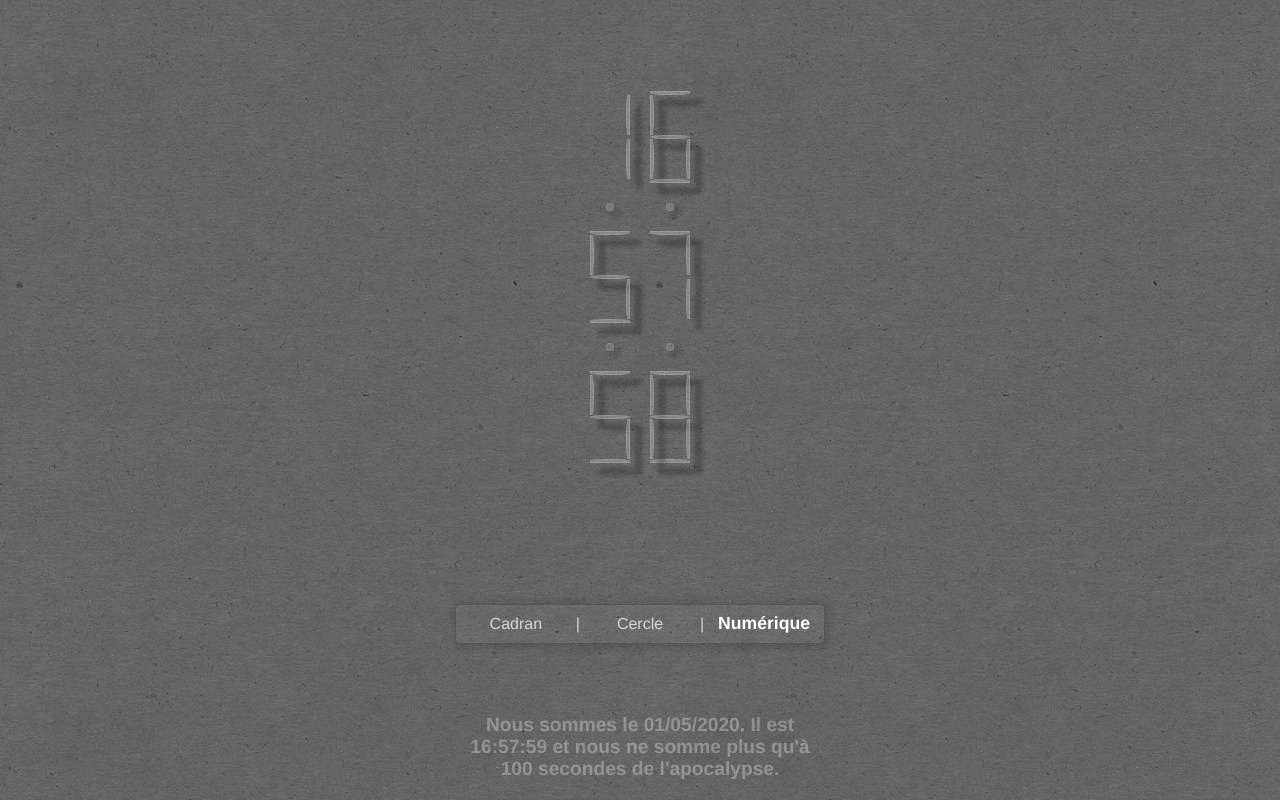
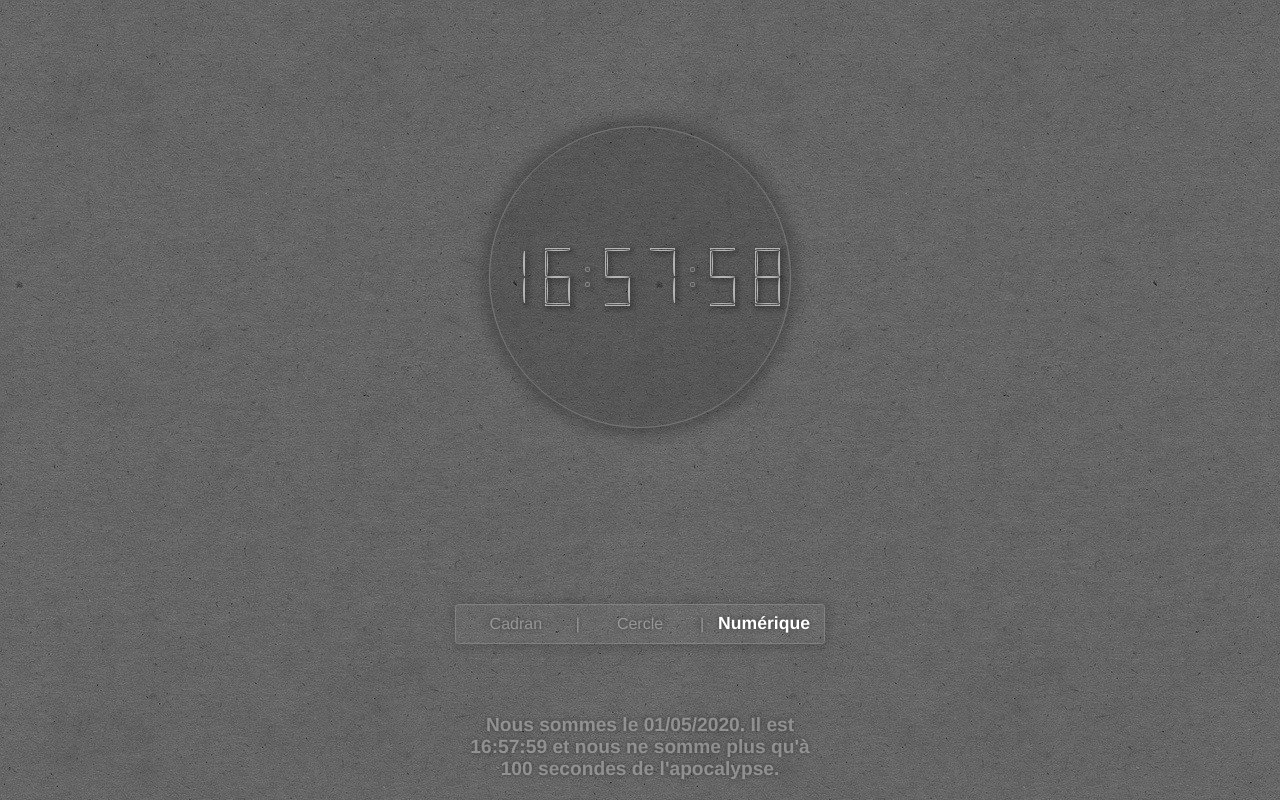
Before and after one commit to clabroche/clock, a Vue app: page /digital in a window 1280 px wide. Built offline with nearby package versions, Linux system fonts and the light colour scheme.

Commit message:
fix(all): make all more elegant and i know, this is a bad commit name

```diff
--- a/src/App.vue
+++ b/src/App.vue
@@ -1,7 +1,11 @@
 <template>
   <div id="app">
     <div class="clock-container">
-      <router-view/>
+      <div class="clock-border">
+        <transition name="fade">
+          <router-view/>
+        </transition>
+      </div>
     </div>
     <div class="nav">
       <a @click="$router.push({name: 'dial'})" :class="{
@@ -49,6 +53,22 @@ body {
 }
 .clock-container {
   flex-grow: 1;
+  display: flex;
+  justify-content: center;
+  position: relative;
+  align-items: center;
+  .clock-border {
+    display: flex;
+    justify-content: center;
+    align-items: center;
+    box-shadow: 0 0 14px 8px #0404043b;
+    background-color: #00000026;
+    border: 1px solid #797979;
+    width: 300px;
+    height: 300px;
+    border-radius: 50%;
+
+  }
 }
 .nav {
   margin: 50px;
@@ -56,10 +76,11 @@ body {
   align-items: center;
   background-color: #ffffff08;
   box-shadow: 1px 1px 8px 4px #00000020;
-  border: 1px solid #34343463;
+  border: 1px solid #a6a5a563;
   border-radius: 4px;
   &,a {
-    color: #d6d6d6;
+    color: rgba(255, 255, 255, 0.37);
+    text-shadow: 0px 0px 4px #3d3d3d;
   }
   a {
     display: flex;
@@ -85,8 +106,9 @@ body {
 .explain {
   margin: 20px;
   font-weight: bold;
-  color: rgba(255,255,255,0.3);
+  color: rgba(255, 255, 255, 0.37);
   font-size: 1.2em;
+  text-shadow: 0px 0px 4px #3d3d3d;
 }
 #app {
   height: 100%;
@@ -101,4 +123,14 @@ body {
   -moz-osx-font-smoothing: grayscale;
   text-align: center;
 }
+.fade-enter-active, .fade-leave-active {
+  position: absolute !important;
+  left: 0;
+  transition: opacity 0.3s;
+}
+.fade-enter, .fade-leave-to {
+  position: absolute !important;
+  left: 0;
+  opacity: 0;
+}
 </style>
--- a/src/components/DoughtnutChart.vue
+++ b/src/components/DoughtnutChart.vue
@@ -59,9 +59,11 @@ export default {
 
 <style scoped lang="scss">
 section {
+  border-radius: 50%;
   display: inline-block;
   position: relative;
   overflow: hidden;
+  margin-top: 8px
 }
 .circle {
   transform: rotate(-90deg);
--- a/src/components/clockHand/clockBgc.vue
+++ b/src/components/clockHand/clockBgc.vue
@@ -58,10 +58,7 @@ export default {
 <style lang="scss" scoped>
 .clock-bgc {
   position: absolute;
-  background-color: #00000026;
   border-radius: 50%;
-  border: 1px solid #797979;
-  box-shadow: 0 0 14px 8px #0404043b;
 }
 .point{
   width: 1px;
--- a/src/components/clockHand/clockHand.vue
+++ b/src/components/clockHand/clockHand.vue
@@ -3,7 +3,6 @@
     transform: 'rotate('+deg+'deg)',
     height: length + 'px',
     width: weight + 'px',
-    left: -weight / 2+'px',
     top: 'calc(50% - '+length+'px)'
   }"></div>
 </template>
--- a/src/components/digital/Integer.vue
+++ b/src/components/digital/Integer.vue
@@ -66,9 +66,8 @@ export default {
   .bar {
     opacity: 0;
     transition: 300ms;
-    background-color: #ffffff38;
-    box-shadow: 10px 10px 4px 2px #00000038;
-    border: 1px solid #989898;
+    box-shadow: 2px 2px 4px 2px #00000038;
+    border: 1px solid #b4b4b4;
     box-sizing: border-box;
     &.top {
       transition-delay: var(--numericIntegerTransitionTop);
--- a/src/views/ClockDial.vue
+++ b/src/views/ClockDial.vue
@@ -1,5 +1,5 @@
 <template>
-  <div class="clock-container">
+  <div class="clock-dial-container">
     <clock-bgc></clock-bgc>
     <div class="clock-center"></div>
     <clock-hand :percentage='clock.percentageSeconds' :length="clockHandLength * 2" :weight="1"></clock-hand>
@@ -27,7 +27,7 @@ export default {
 </script>
 
 <style lang="scss" scoped>
-.clock-container {
+.clock-dial-container {
   position: relative;
   display: flex;
   justify-content: center;
@@ -37,7 +37,6 @@ export default {
   .clock-center {
     width: 10px;
     height: 10px;
-    left: -5px;
     position: absolute;
     background-color: #fff;
     border-radius: 100%;
--- a/src/views/ClockDigital.vue
+++ b/src/views/ClockDigital.vue
@@ -29,7 +29,7 @@ export default {
     return {
       clock,
       number: 8,
-      width: 40
+      width: 25
     }
   },
   mounted() {
@@ -42,7 +42,6 @@ export default {
 .clock-container {
   position: relative;
   display: flex;
-  flex-direction: column;
   justify-content: center;
   align-items: center;
   height: 100%;
@@ -50,18 +49,19 @@ export default {
   .colon {
     display: flex;
     justify-content: space-around;
-    margin: 10px calc(var(--clockDigitalColonWidth) * 2);
+    flex-direction: column;
+    margin: 5px;
     width: 100%;
     transition: 300ms;
     .point {
       border-radius: 30%;
-      background-color: #fff;
+      background-color: transparent;
       width: calc(var(--clockDigitalColonWidth) / 2);
       height: calc(var(--clockDigitalColonWidth) / 2);
-      background-color: #ffffff38;
-      box-shadow: 5px 5px 4px 2px #00000038;
-      border: 1px solid #989898;
+      box-shadow: 2px 2px 4px 2px #00000038;
+      border: 1px solid #b4b4b4;
       box-sizing: border-box;
+      margin: 5px 0;
     }
   }
 }
--- a/src/views/ClockDoughnut.vue
+++ b/src/views/ClockDoughnut.vue
@@ -18,7 +18,7 @@ export default {
   },
   data() {
     return {
-      doughnutSize: 180,
+      doughnutSize: 200,
       clock
     }
   },
```
